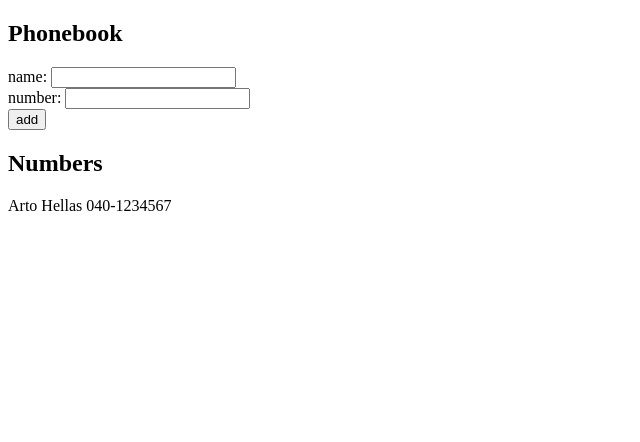
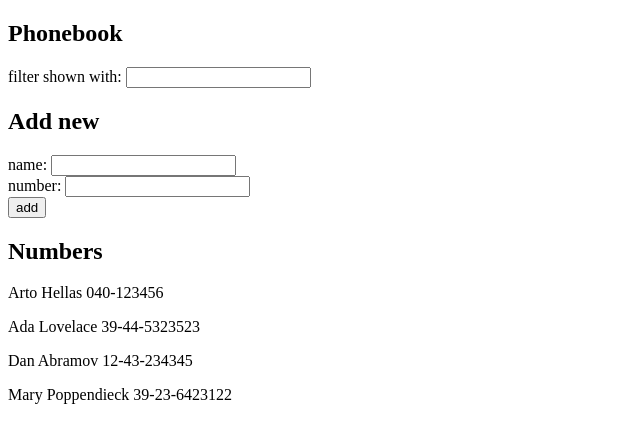
Before and after one commit to Jarabi/fullstack-open, a React (Vite) app in the folder part2/phonebook/: page / in a window 1280 px wide. Shown: the top 442 px of the page, without its empty margins (0-640 px from the left). Built offline with nearby package versions, Linux system fonts and the light colour scheme.

Commit message:
Implement filter by name

```diff
--- a/part2/phonebook/src/App.jsx
+++ b/part2/phonebook/src/App.jsx
@@ -2,10 +2,14 @@
 
 const App = () => {
     const [persons, setPersons] = useState([
-        { name: 'Arto Hellas', phone: '040-1234567' },
+        { name: 'Arto Hellas', number: '040-123456', id: 1 },
+        { name: 'Ada Lovelace', number: '39-44-5323523', id: 2 },
+        { name: 'Dan Abramov', number: '12-43-234345', id: 3 },
+        { name: 'Mary Poppendieck', number: '39-23-6423122', id: 4 },
     ]);
     const [newName, setNewName] = useState('');
-    const [newPhone, setNewPhone] = useState('');
+    const [newNumber, setNewNumber] = useState('');
+    const [search, setSearch] = useState('');
 
     const handleSubmit = (event) => {
         event.preventDefault();
@@ -22,18 +26,34 @@
             } else {
                 setPersons([
                     ...persons,
-                    { name: cleanedName, phone: newPhone },
+                    {
+                        name: cleanedName,
+                        number: newNumber,
+                        id: persons.length + 1,
+                    },
                 ]);
             }
         }
         setNewName('');
-        setNewPhone('');
+        setNewNumber('');
     };
+
+    const filterPersons = search
+        ? persons.filter((person) => person.name.toLowerCase().includes(search))
+        : persons;
 
     return (
         <div>
             <h2>Phonebook</h2>
+            <div>
+                filter shown with:{' '}
+                <input
+                    value={search}
+                    onChange={(e) => setSearch(e.target.value)}
+                />
+            </div>
             <form onSubmit={handleSubmit}>
+                <h2>Add new</h2>
                 <div>
                     name:{' '}
                     <input
@@ -44,8 +64,8 @@
                 <div>
                     number:{' '}
                     <input
-                        value={newPhone}
-                        onChange={(e) => setNewPhone(e.target.value)}
+                        value={newNumber}
+                        onChange={(e) => setNewNumber(e.target.value)}
                     />
                 </div>
                 <div>
@@ -53,9 +73,9 @@
                 </div>
             </form>
             <h2>Numbers</h2>
-            {persons.map((person) => (
-                <p key={person.name}>
-                    {person.name} {person.phone}
+            {filterPersons.map((person) => (
+                <p key={person.id}>
+                    {person.name} {person.number}
                 </p>
             ))}
         </div>
```
